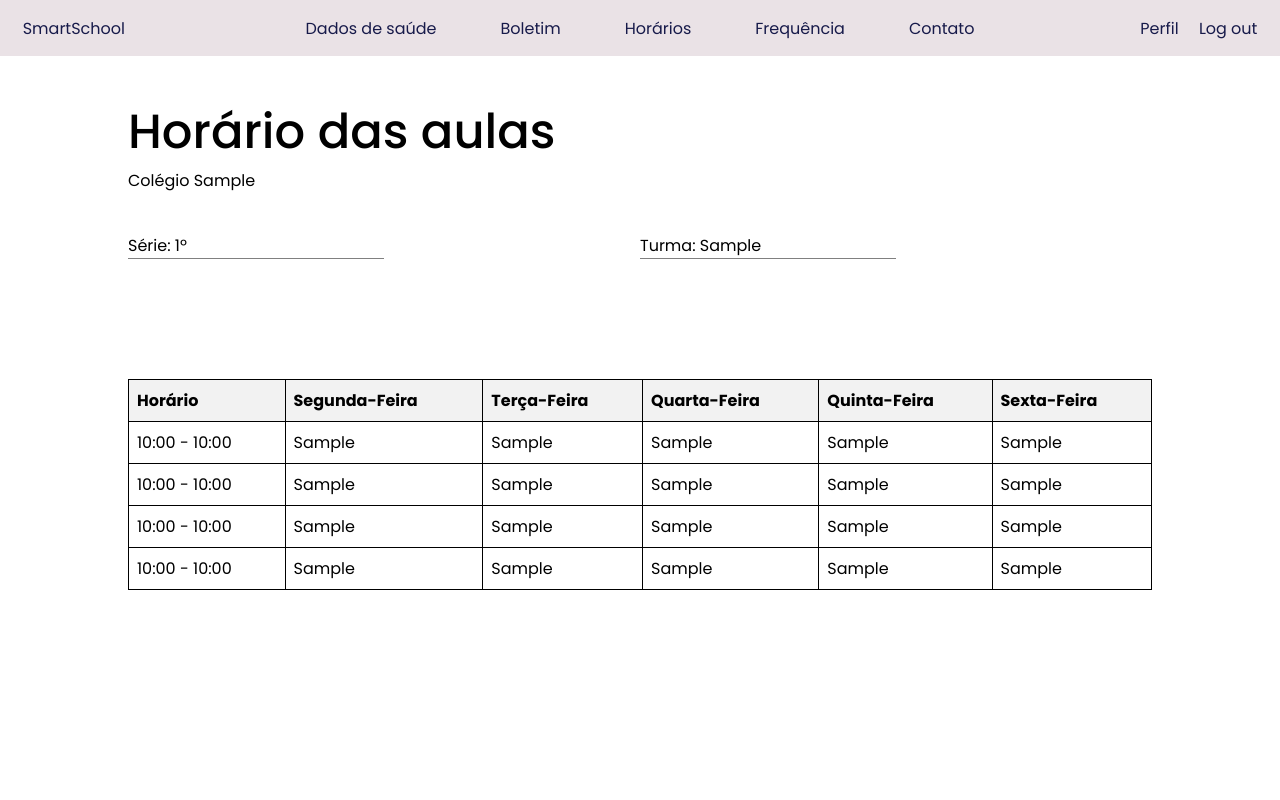
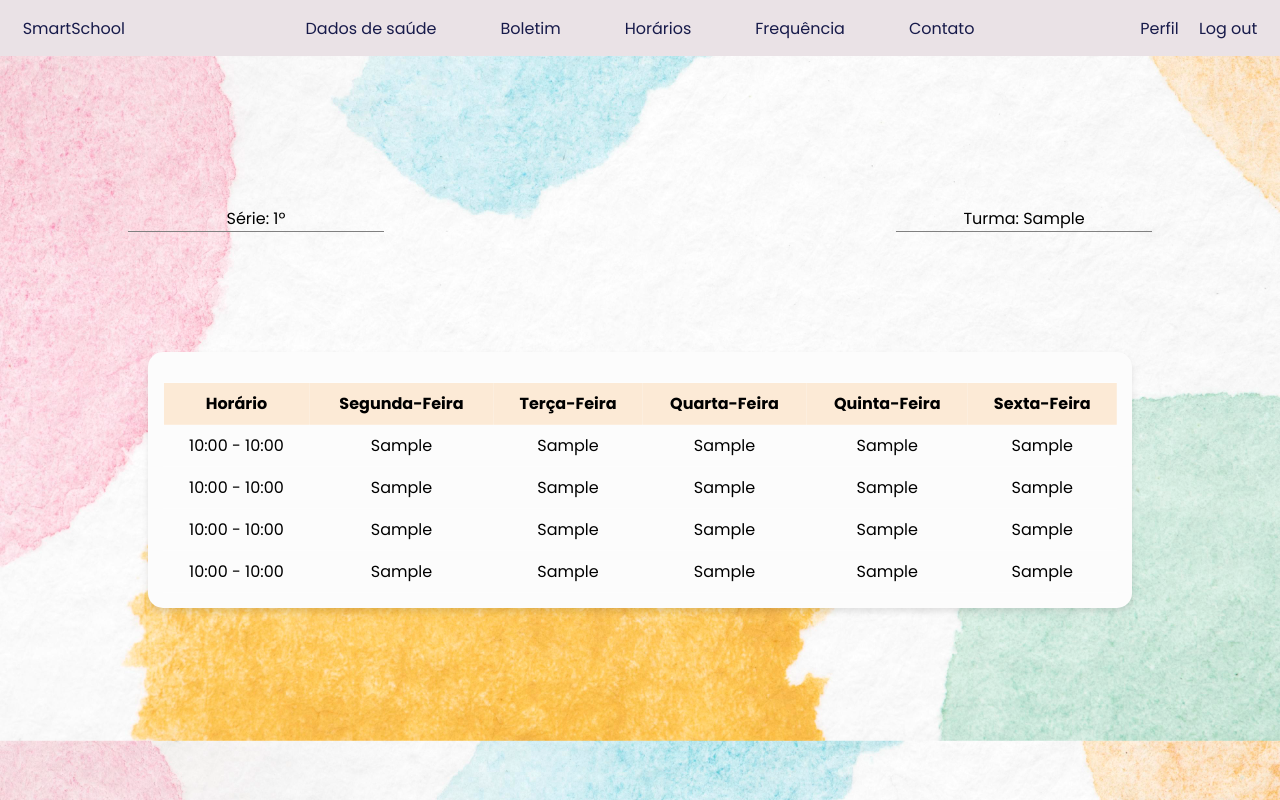
Before and after one commit to Manuelaamorim/smartSchool, a Django app: page /horario/ in a window 1280 px wide. Run offline with Django 5.2, Linux system fonts and the light colour scheme; a user stored in the database is signed in; tables that the repository leaves empty hold one stand-in row (values such as "Sample post"); parts of the project's set-up code (start-up, migrations or seed data) failed here and were passed over.

Commit message:
Padroniza CSS das páginas de visualizar frequência e horários e formulário de contato

```diff
--- a/appsmartschool/static/css/style_horario.css
+++ b/appsmartschool/static/css/style_horario.css
@@ -14,6 +14,16 @@
     --cor-branca: #eae2e6;
     --cor-azul-clara: #99a6f2;
 }
+
+body{
+    /* margin: 0;
+    overflow-x: hidden;
+    overflow-y: hidden; */
+    background-size: cover;
+    background-position: center;
+    background-image: url('/static/images/teste5.jpg');
+}
+
 * {
     margin: 0;
     padding: 0;
@@ -24,19 +34,34 @@
     width: 80%;
     margin: auto;
 }
+
+.glass-table {
+    max-width: 1500px;
+    max-height: 400px;
+    margin: 20px;
+    padding: 15px;
+    background-color: #fcfcfc;
+    border-radius: 15px;
+    box-shadow: 0 4px 6px rgba(0, 0, 0, 0.1);
+    backdrop-filter: blur(10px);
+}
+
 table {
     width: 100%;
     border-collapse: collapse;
-    margin-top: 30px;
+    margin-top: 15px;
 }
+
 th, td {
-    border: 1px solid black;
+    border: 1px solid rgba(255, 255, 255, 0.2);
     padding: 8px;
-    text-align: left;
+    text-align: center;
 }
+
 th {
-    background-color: #f2f2f2;
+    background-color: #fcead6;
 }
+
 .header-section {
     margin: 40px 0;
     text-align: center;
@@ -52,18 +77,14 @@ th {
 }
 
 .info-section {
-    margin-top: 20px;
+    margin-top: 150px;
     margin-bottom: 15vh;
     display: flex;
     justify-content: space-between;
+    text-align: center;
 }
 
 ul.messages {
     padding: 10px;
     margin: 10px;
 }
-
-.header-section h1{
-    font-weight: 500;
-    font-size: 3rem;
-}
--- a/appsmartschool/templates/appsmartschool/frequencia.html
+++ b/appsmartschool/templates/appsmartschool/frequencia.html
@@ -4,11 +4,11 @@
 
 <link rel="stylesheet" href="{% static 'css/style_frequencia.css' %}">
 <div class="container">
-  <div class="header-section">
+  <!-- <div class="header-section">
       {% for frequencia in frequencias %}
       <h1>Frequência</h1>
       <p>Colégio {{frequencia.colegio}}</p>
-  </div>
+  </div> -->
 
   <div class="info-section">
     <div>Nome: {{ frequencia.nome }}
@@ -31,6 +31,7 @@
 </ul>
 {% endif %}
 
+<div class="glass-table">
   <table>
     <thead>
       <tr>
@@ -65,6 +66,7 @@
         <td>{{ frequencia.faltas_da_materia_4 }}</td>
         <td>{{ frequencia.porcentagem_da_materia_4 }}%</td>
       </tr>
+</div>
   {% endfor %}
   </tbody>
   {% endblock %}
--- a/appsmartschool/templates/appsmartschool/home_aluno.html
+++ b/appsmartschool/templates/appsmartschool/home_aluno.html
@@ -3,4 +3,6 @@
 {% load static %}
 
 <link rel="stylesheet" href="{% static 'css/style_home_aluno.css' %}">
+
+
 {% endblock %}
--- a/appsmartschool/templates/appsmartschool/horarios.html
+++ b/appsmartschool/templates/appsmartschool/horarios.html
@@ -6,11 +6,11 @@
 
 
 <div class="container">
-    <div class="header-section">
+    <!-- <div class="header-section">
         {% for horario in horarios %}
         <h1>Horário das aulas</h1>
         <p>Colégio {{horario.colegio}}</p>
-    </div>
+    </div> -->
 
 <div class="info-section">
     <div>Série: {{ horario.serie }}º
@@ -19,13 +19,14 @@
     <div>Turma: {{ horario.turma }}
         <div class="linha"></div>
     </div>
-      <div>
+    <!-- <div>
         <div></div>
-      </div>
+    </div> -->
 </div>
 
 {% endfor %}
 
+<div class="glass-table">
     <table>
         <thead>
             <tr>
@@ -74,4 +75,6 @@
             {% endfor %}
         </tbody>
     </table>
+</div>
+
 {% endblock %}
```
Also changed, not shown: appsmartschool/static/css/style_formulario_contato.css (+9 -5 lines), appsmartschool/static/css/style_frequencia.css (+33 -10 lines), appsmartschool/static/css/style_home_aluno.css (+9 -13 lines). Lines whose indentation alone changed are shown as unchanged.
